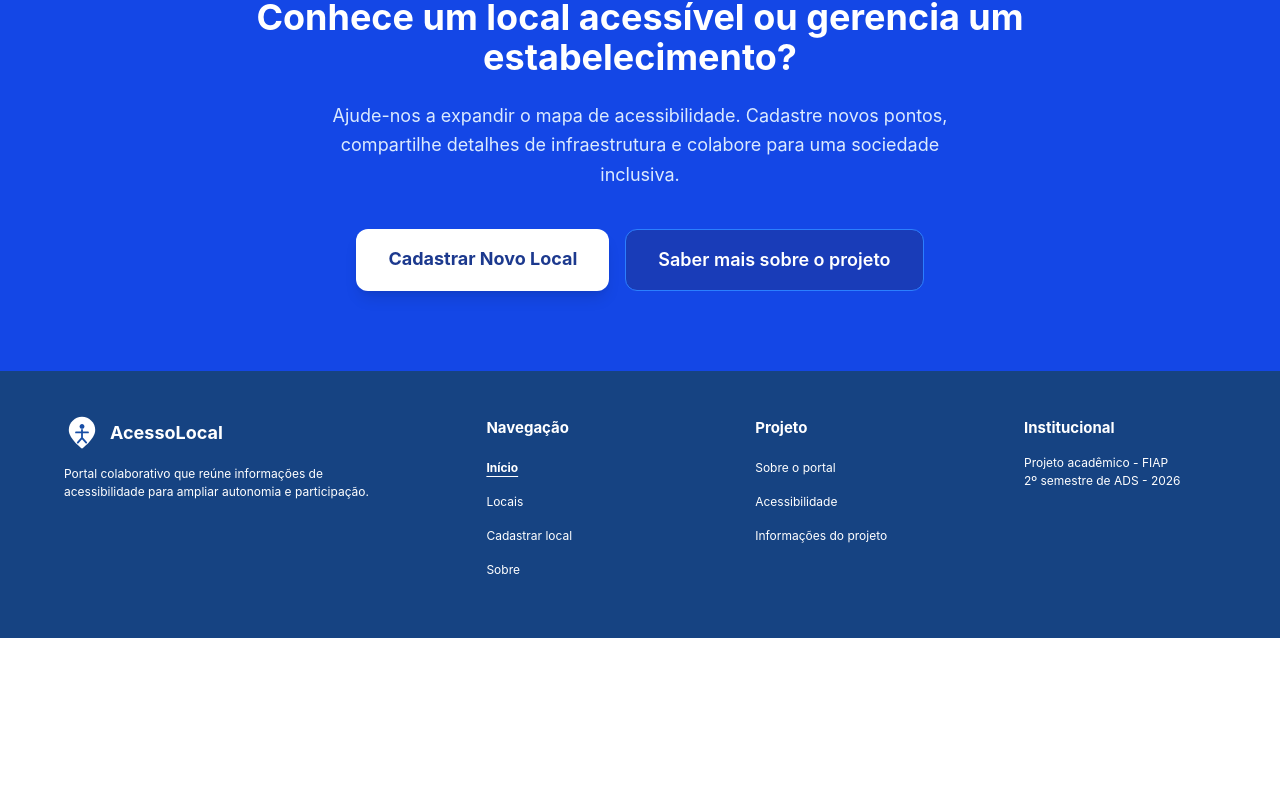
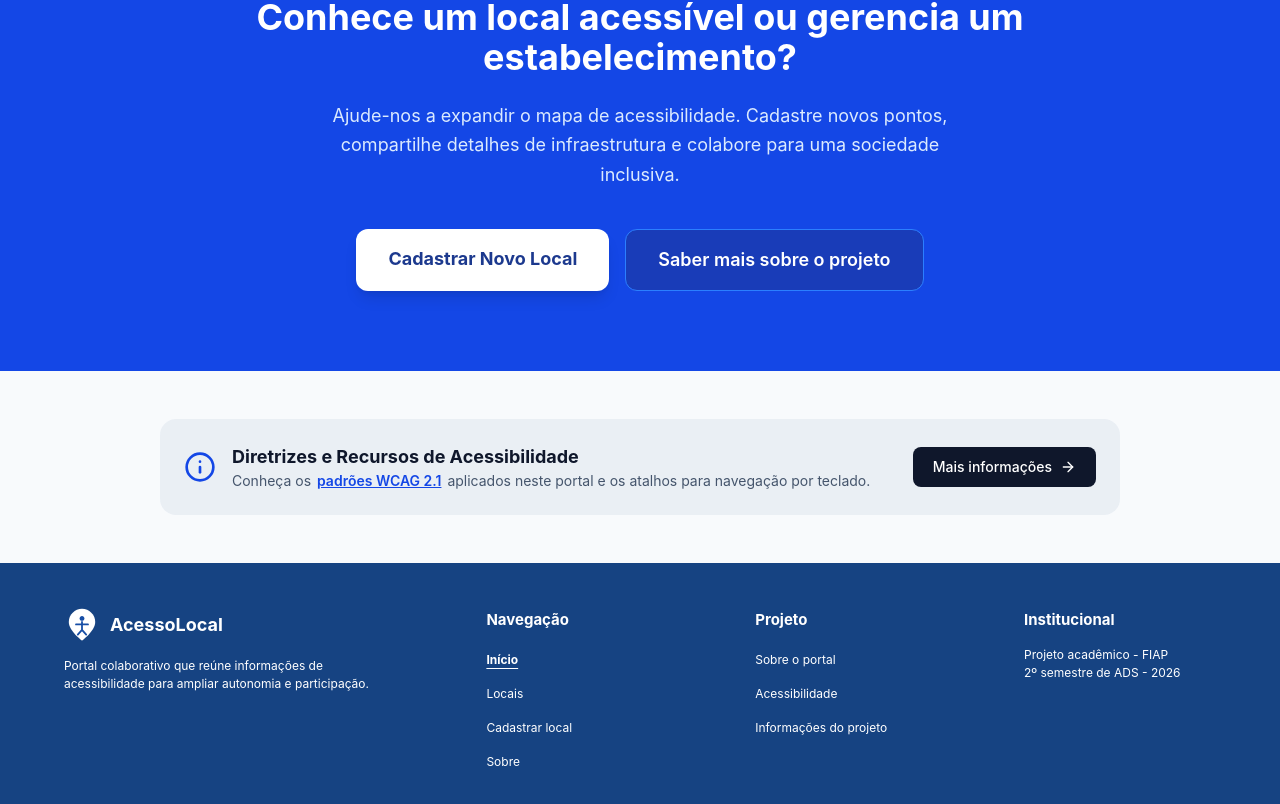
Before and after one commit to 1TDSPw-26/portal-locais-acessiveis, a React (Vite) app: page / in a window 1280 px wide. Shown: the part 2137-2941 px from the top of the page. Before the commit the page ends 2775 px from the top, so only its background shows below. Built offline with nearby package versions, Linux system fonts and the light colour scheme.

Commit message:
feat: Issue #51- Implementaçao de um link para as Diretrizes e Recursos de Acessibilidade.

```diff
--- a/src/routes/Home/index.tsx
+++ b/src/routes/Home/index.tsx
@@ -10,10 +10,11 @@ import {
   Volume2,
   Accessibility,
   HeartHandshake,
-  Star
+  Star,
+  Info
 } from 'lucide-react';
 
-// Exemplo de locais acessíveis em destaque na Home
+// Locais acessíveis em destaque na Home
 interface LocalDestaque {
   id: string;
   nome: string;
@@ -298,7 +299,7 @@ export default function Home() {
         </div>
       </section>
 
-      {/* CALL TO ACTION PARA CADASTRO DE LOCAIS */}
+      {/* CHAMADA PARA CADASTRO DE LOCAIS */}
       <section className="py-20 px-4 sm:px-6 lg:px-8 bg-blue-700 text-white" aria-labelledby="cta-title">
         <div className="max-w-4xl mx-auto text-center space-y-6 flex flex-col items-center">
           <HeartHandshake className="w-16 h-16 mx-auto text-blue-200" aria-hidden="true" />
@@ -329,6 +330,39 @@ export default function Home() {
         </div>
       </section>
 
+{/* SEÇÃO INFORMATIVA DE ACESSIBILIDADE DO SITE */}
+      <section className="py-12 px-4 sm:px-6 lg:px-8 max-w-5xl mx-auto text-center" aria-labelledby="info-acessibilidade-title">
+        <div className="bg-slate-200/60 p-6 rounded-2xl flex flex-col sm:flex-row items-center justify-between gap-4 text-left">
+          <div className="flex items-center gap-4">
+            <Info className="w-8 h-8 text-blue-700 shrink-0" aria-hidden="true" />
+            <div>
+              <h3 id="info-acessibilidade-title" className="font-bold text-slate-900 text-lg">
+                Diretrizes e Recursos de Acessibilidade
+              </h3>
+              <p className="text-slate-600 text-sm">
+                Conheça os <a
+                  href="https://www.w3c.br/traducoes/wcag/wcag21-pt-BR/"
+                  target="_blank"
+                  rel="noopener noreferrer"
+                  className="text-blue-700 font-semibold underline hover:text-blue-900 focus:outline-none focus:ring-2 focus:ring-blue-600 rounded px-0.5"
+                  aria-label="Conheça os padrões WCAG 2.1 (abre em uma nova aba)"
+                >
+                  padrões WCAG 2.1
+                </a> aplicados neste portal e os atalhos para navegação por teclado.
+              </p>
+            </div>
+          </div>
+          <Link
+            to="/acessibilidade"
+            className="bg-slate-900 text-white font-medium px-5 py-2.5 rounded-lg shrink-0 hover:bg-slate-800 transition focus:ring-4 focus:ring-blue-600 focus:outline-none text-sm inline-flex items-center gap-2"
+            aria-label="Mais informações sobre a acessibilidade do portal"
+          >
+            <span>Mais informações</span>
+            <ArrowRight className="w-4 h-4" aria-hidden="true" />
+          </Link>
+        </div>
+      </section>
+
     </div>
   );
 }
```
